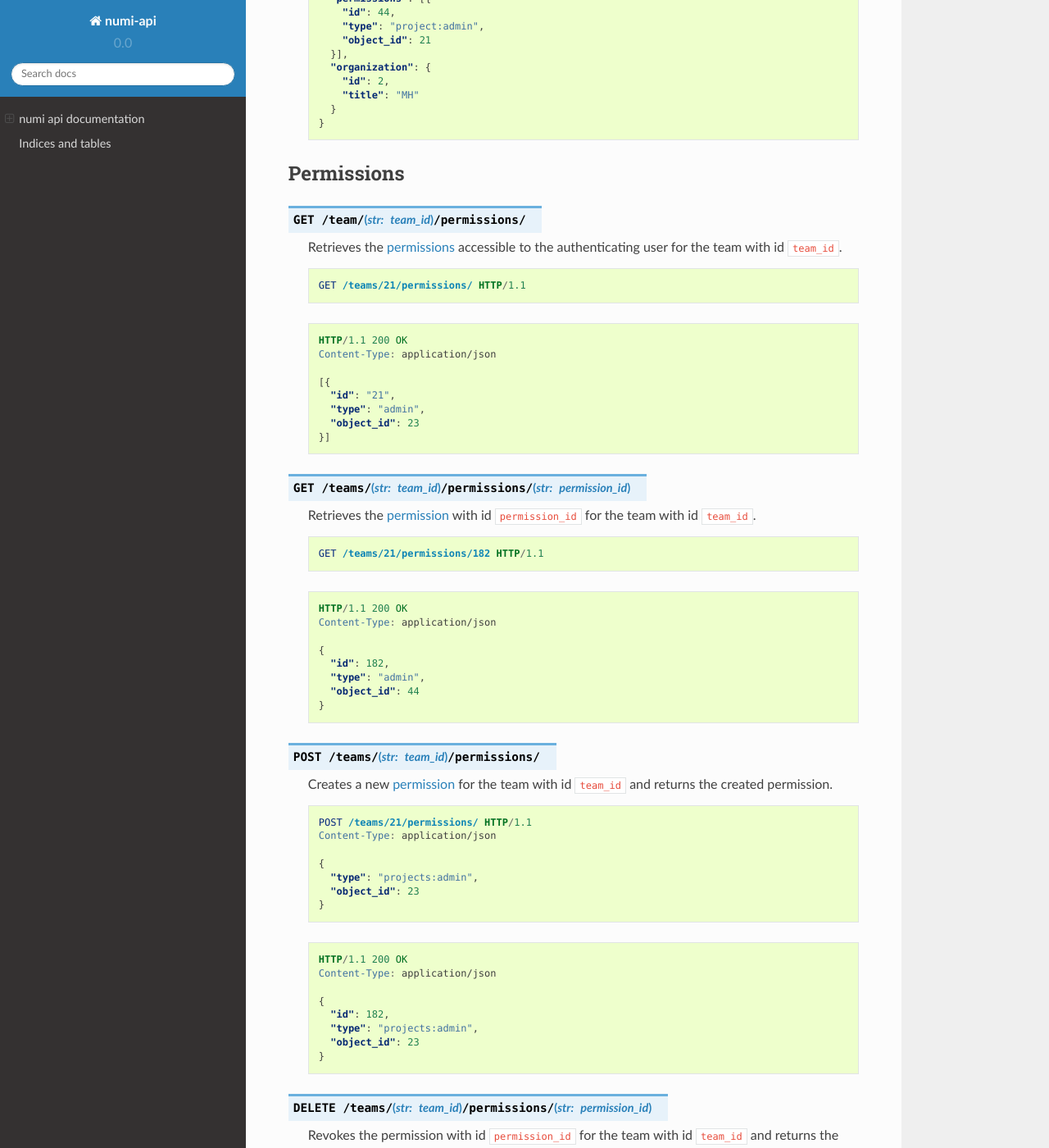
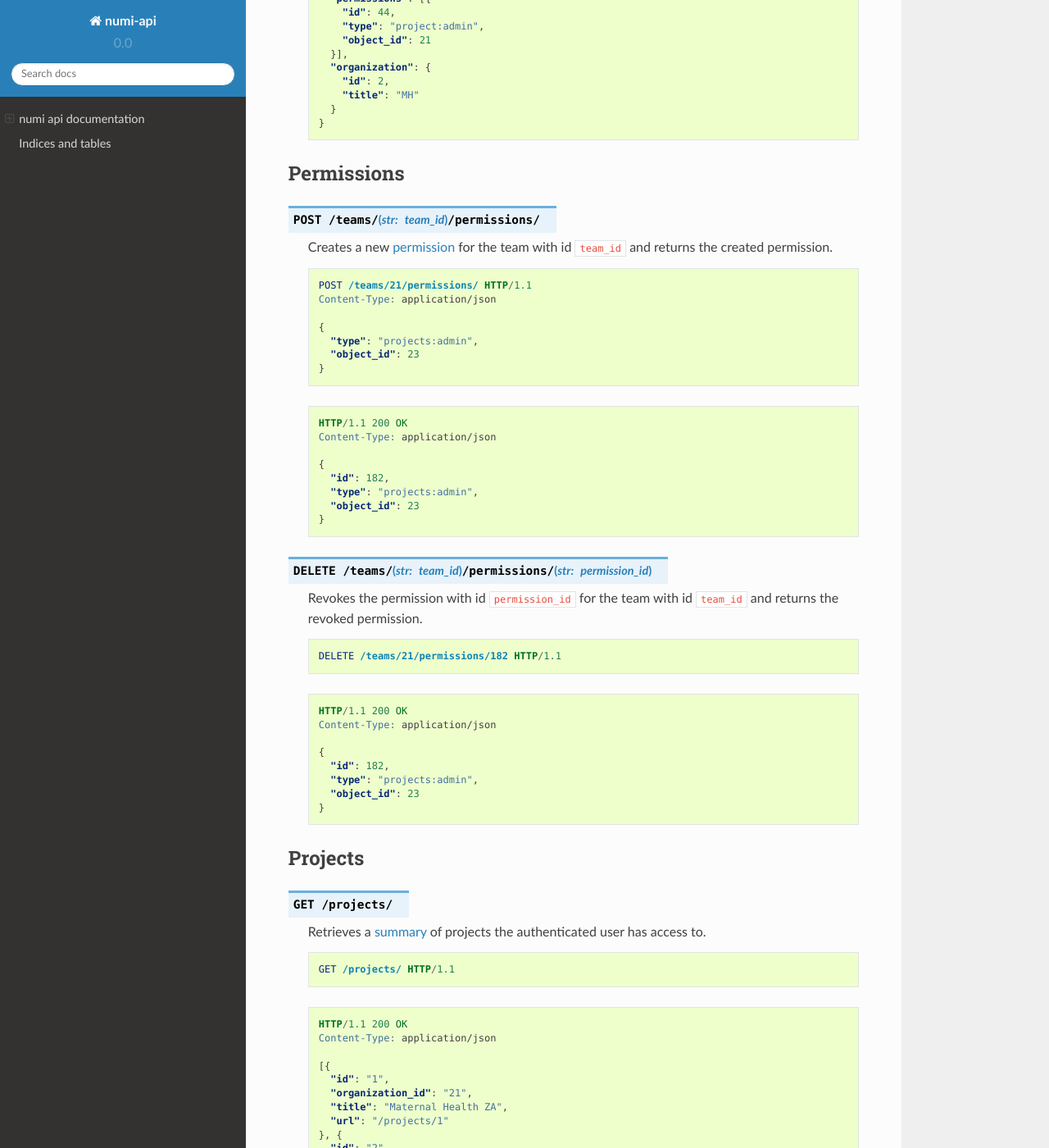
Before and after one commit to praekelt/numi-api, a Sphinx documentation site: the page built from docs/index.rst, in a window 1280 px wide and 1400 px high, scrolled down 7285 px. Shown: the whole window at 82% size. Built offline with Sphinx 7.4.7 and the Read the Docs theme 2.0.0, drawn with Linux system fonts in a browser that asks for light colours.

Commit message:
Remove team permission listing and getting

```diff
--- a/docs/index.rst
+++ b/docs/index.rst
@@ -405,46 +405,6 @@ Teams
 
 Permissions
 -----------
-
-.. http:get:: /team/(str:team_id)/permissions/
-
-  Retrieves the :ref:`permissions <data-permissions>` accessible to the
-  authenticating user for the team with id ``team_id``.
-
-  .. sourcecode:: http
-
-     GET /teams/21/permissions/ HTTP/1.1
-
-  .. sourcecode:: http
-
-     HTTP/1.1 200 OK
-     Content-Type: application/json
-
-     [{
-       "id": "21",
-       "type": "admin",
-       "object_id": 23
-     }]
-
-.. http:get:: /teams/(str:team_id)/permissions/(str:permission_id)
-
-  Retrieves the :ref:`permission <data-permissions>` with id ``permission_id``
-  for the team with id ``team_id``.
-
-  .. sourcecode:: http
-
-     GET /teams/21/permissions/182 HTTP/1.1
-
-  .. sourcecode:: http
-
-     HTTP/1.1 200 OK
-     Content-Type: application/json
-
-     {
-       "id": 182,
-       "type": "admin",
-       "object_id": 44
-     }
 
 .. http:post:: /teams/(str:team_id)/permissions/
 
```
Also changed, not shown: 3 other files.
